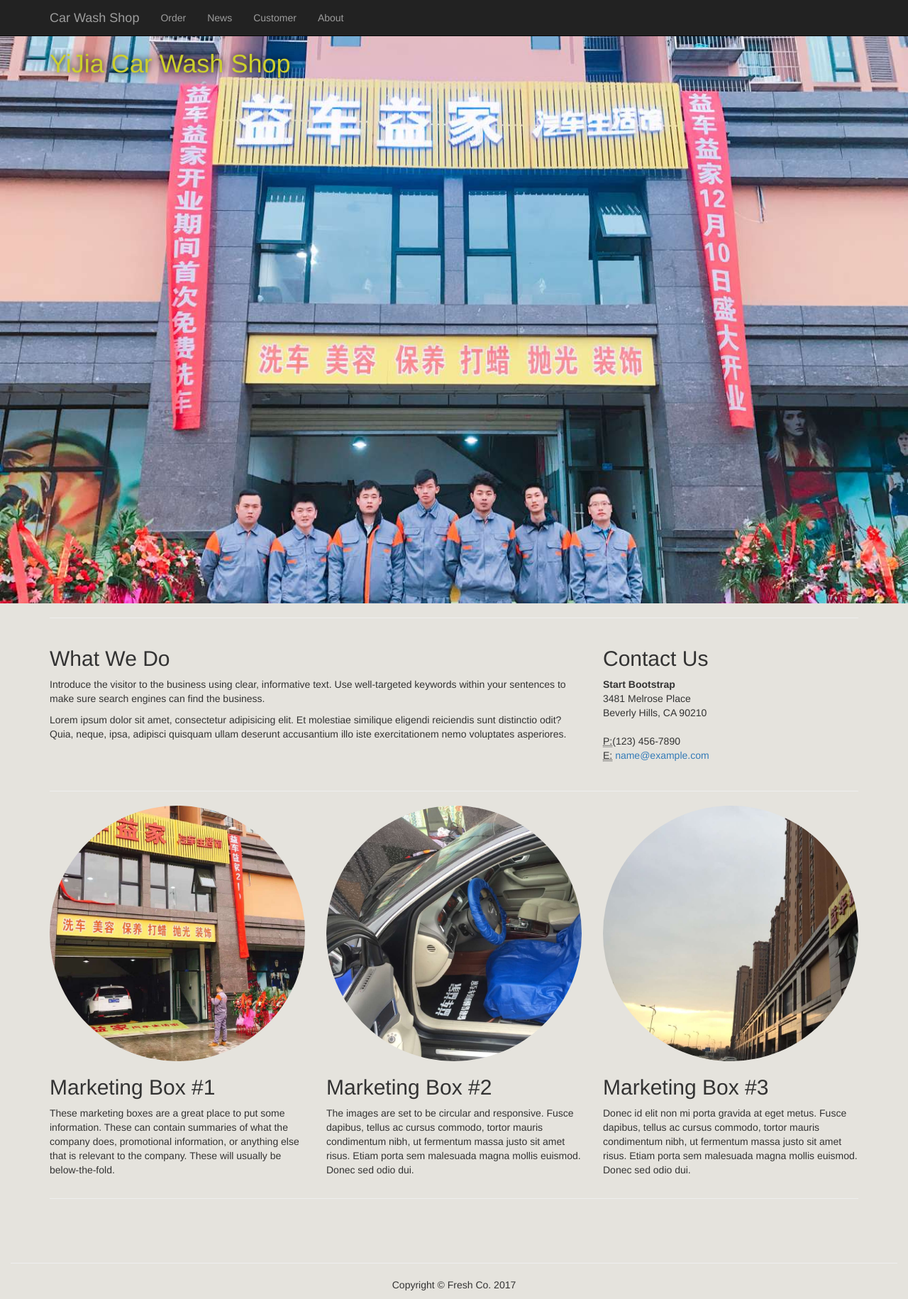
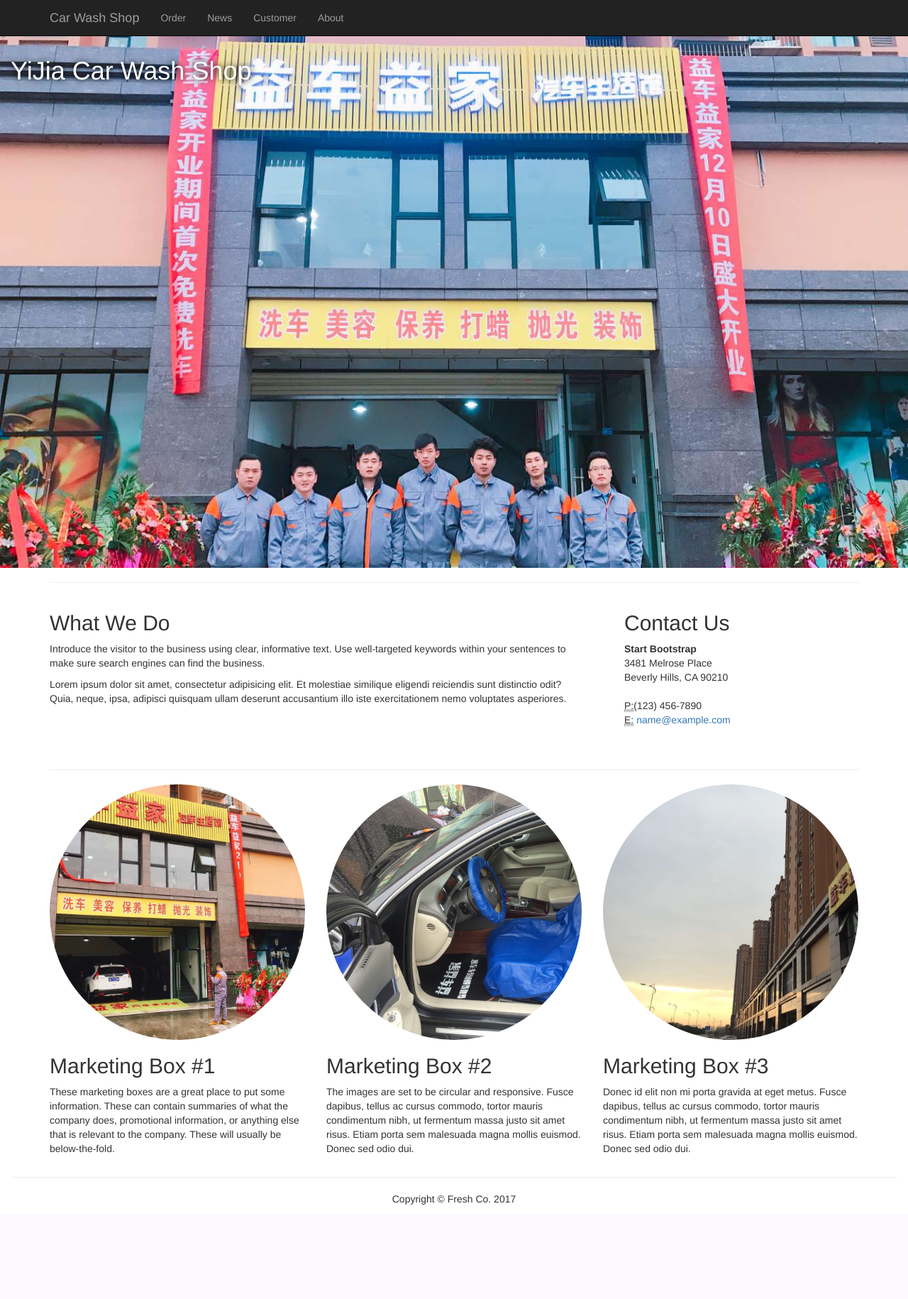
Before and after one commit to EADG6/CWMS, a PHP site: page / in a window 1280 px wide. Shown: the whole page at 71% size. After the commit the page ends 1697 px from the top, so only its background shows below. Run offline with PHP 8.4, Linux system fonts and the light colour scheme; some libraries are stand-ins or nearby versions.

Commit message:
change style in header.php

```diff
--- a/app/home.php
+++ b/app/home.php
@@ -1,22 +1,18 @@
 <header class="business-header">
-        <div class="container">
-            <div class="row">
-                <div class="col-lg-12">
-                    <h1 class="tagline">YiJia Car Wash Shop</h1>
-                </div>
-            </div>
-        </div>
-    </header>
+    <div class="col-lg-12" style="padding-top:60px;">
+         <h1 class="tagline">YiJia Car Wash Shop</h1>
+    </div>
+</header>
     <!-- Page Content -->
     <div class="container">
         <hr>
         <div class="row">
-            <div class="col-sm-8">
+            <div class="col-sm-8" style="border-radius:5px; background:white; padding-bottom:40px">
                 <h2>What We Do</h2>
                 <p>Introduce the visitor to the business using clear, informative text. Use well-targeted keywords within your sentences to make sure search engines can find the business.</p>
                 <p>Lorem ipsum dolor sit amet, consectetur adipisicing elit. Et molestiae similique eligendi reiciendis sunt distinctio odit? Quia, neque, ipsa, adipisci quisquam ullam deserunt accusantium illo iste exercitationem nemo voluptates asperiores.</p>
             </div>
-            <div class="col-sm-4">
+            <div class="col-sm-3" style="border-radius:5px; background:white; padding-bottom:20px; margin-left:30px">
                 <h2>Contact Us</h2>
                 <address>
                     <strong>Start Bootstrap</strong>
@@ -52,6 +48,4 @@
                 <p>Donec id elit non mi porta gravida at eget metus. Fusce dapibus, tellus ac cursus commodo, tortor mauris condimentum nibh, ut fermentum massa justo sit amet risus. Etiam porta sem malesuada magna mollis euismod. Donec sed odio dui.</p>
             </div>
         </div>
-        <!-- /.row -->
-        <hr>
     </div>
--- a/inc/footer.php
+++ b/inc/footer.php
@@ -1,6 +1,6 @@
-    <!-- Bootstrap Core JavaScript -->
+    </div>
     <footer>
-            <div class="col-sm-12 text-center">
+            <div class="col-sm-12 text-center ">
 				<hr>
                 <p>Copyright &copy; Fresh Co. 2017</p>
             </div>
--- a/inc/header.php
+++ b/inc/header.php
@@ -19,3 +19,5 @@
 		<script src="static/js/jquery.min.js"></script>
 	</head>
 	 <body>
+         <div class="mainbody"></div>
+         <div class="footwrap">
--- a/login.php
+++ b/login.php
@@ -126,8 +126,6 @@ if (isset ($_POST['fname'])) {
 	}
 }
 ?>
- 	<hr>
-<body background="/CWMS/static/img/bg5.jpg">
 		<div class="container">
 			<div class="row">
 				<h1>Please Enter Your Information</h1>
@@ -184,7 +182,6 @@ if (isset ($_POST['fname'])) {
 				</form>
         	</div>
     	</div>
-</body>
 	<?php
 }
 	include "inc/footer.php";
--- a/static/css/business-frontpage.css
+++ b/static/css/business-frontpage.css
@@ -3,10 +3,6 @@
  * Copyright 2013-2016 Start Bootstrap
  * Licensed under MIT (https://github.com/BlackrockDigital/startbootstrap/blob/gh-pages/LICENSE)
  */
-
-body {
-    padding-top: 50px; /* Required padding for .navbar-fixed-top. Remove if using .navbar-static-top. Change if height of navigation changes. */
-}
 
 /* Header Image Background - Change the URL below to your image path (example: ../images/background.jpg) */
 
@@ -23,15 +19,11 @@ body {
 
 .tagline {
     text-shadow: 0 0 10px #000;
-    color: rgb(205, 208, 45);
+    color: white;
 }
 
 .img-center {
     margin: 0 auto;
-}
-
-footer {
-    margin: 50px 0;
 }
 
 table {
--- a/static/css/frontend.css
+++ b/static/css/frontend.css
@@ -1,13 +1,23 @@
-body{
-    background: #e5e3dd;
+.footwrap{
+    min-height: 600px;
+}
+.mainbody{
+    background: -webkit-linear-gradient(top, #286090 0%,rgba(40, 96, 144, 0.51) 100%);
+    width: 100%;
+    height: 100%;
+    position: fixed;
+    z-index:-1;
 }
 .contactInfo{
     border-radius:5px;
     background:white;
     margin-left:20px;
+    box-shadow: 1px 2px 12px 0px #555;
 }
 .login{
     border-radius:5px;
     background:white;
     padding-bottom:40px;
+    box-shadow: 1px 2px 12px 0px #555;
+    margin-top: 40px;
 }
```
